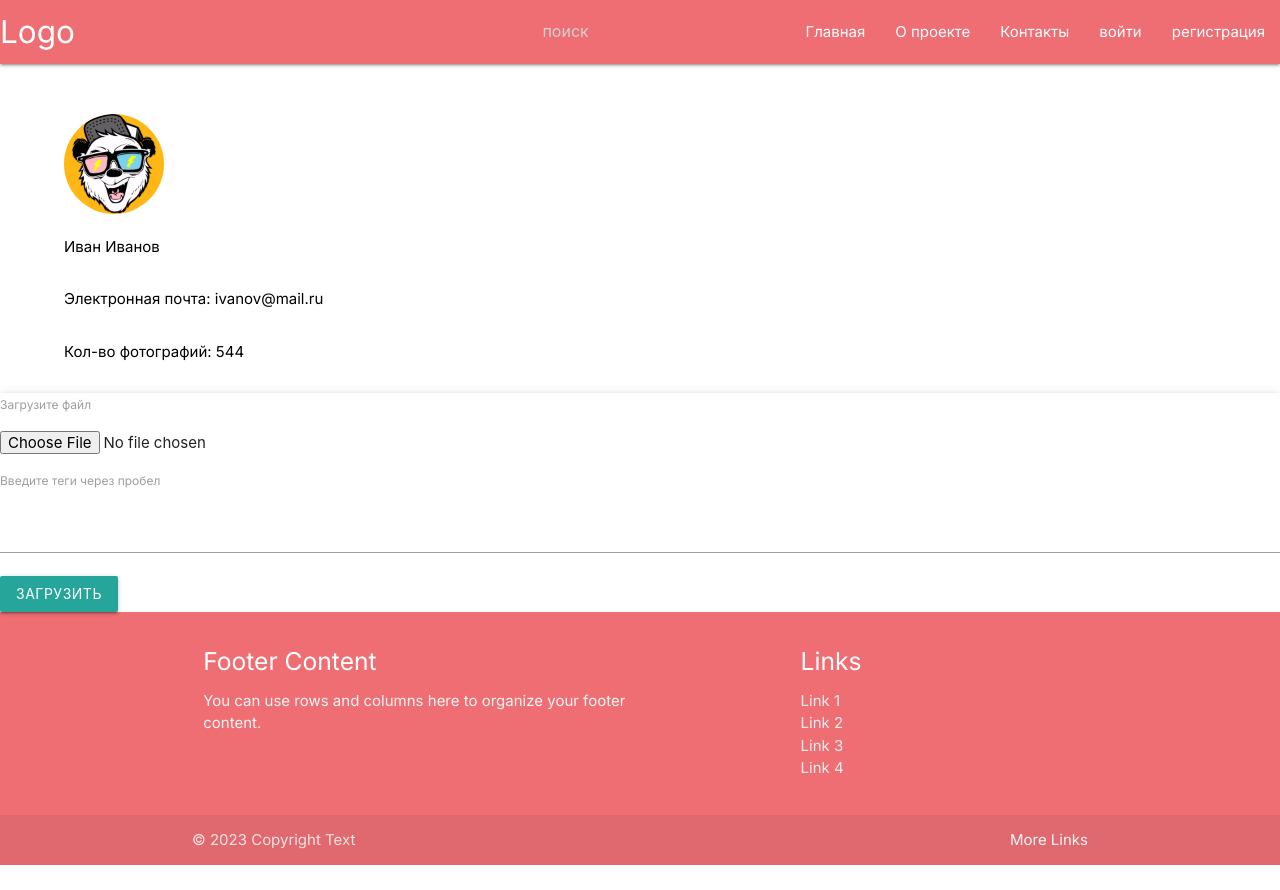
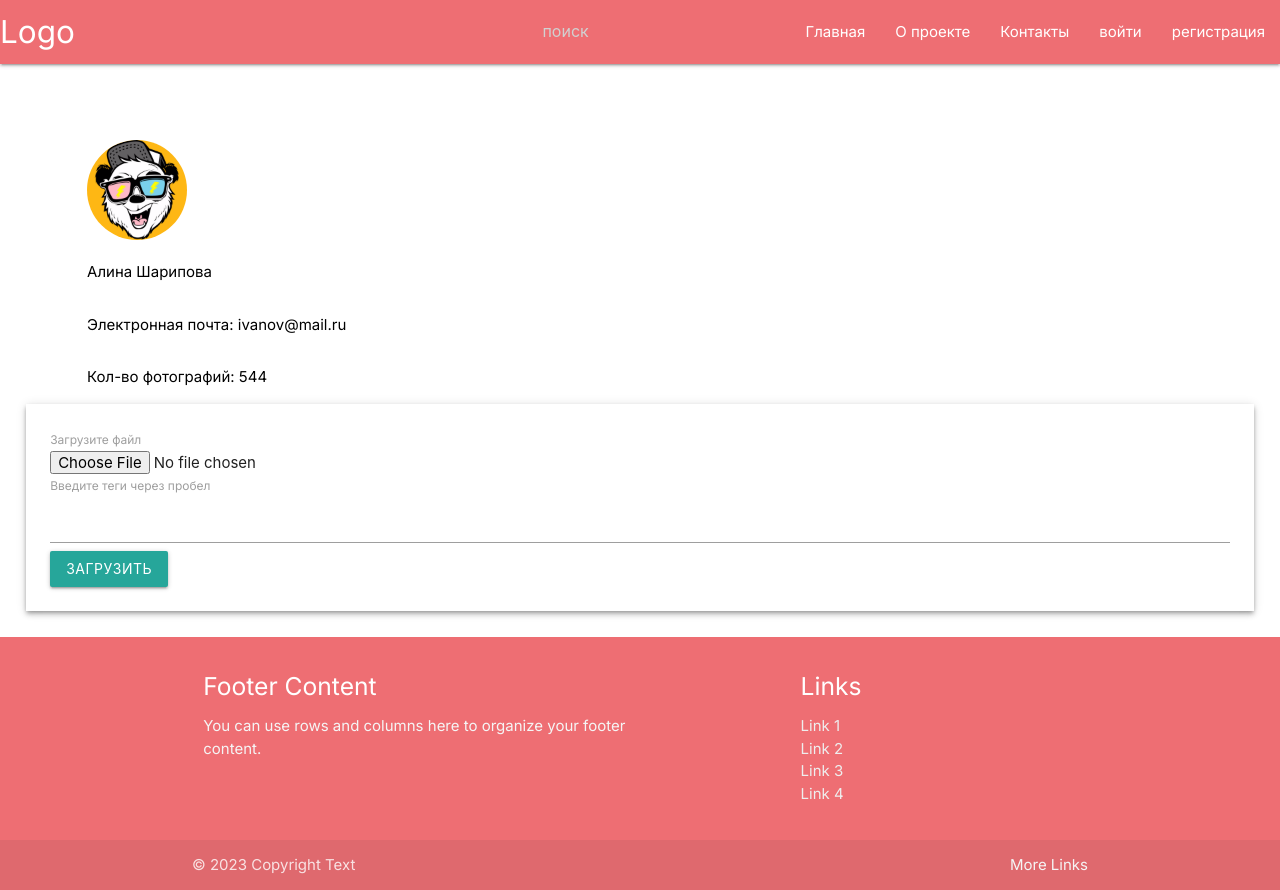
Before and after one commit to RuslanSharipov63/nextUpdate, a Next.js app: page /account in a window 1280 px wide. Before the commit the page ends 865 px from the top, so only its background shows below. Built offline with nearby package versions, Linux system fonts and the light colour scheme.

Commit message:
create components helpertext and label

```diff
--- a/app/account/Account.module.css
+++ b/app/account/Account.module.css
@@ -0,0 +1,7 @@
+.formContainer {
+  padding: 2%;
+}
+
+.container {
+  padding: 2%;
+}
--- a/app/account/page.tsx
+++ b/app/account/page.tsx
@@ -1,12 +1,14 @@
 "use client";
 import { useState } from "react";
 import Button from "@/components/Button";
-/* import Image from "next/image";
-import styles from "./Account.module.css"; */
+/* import Image from "next/image";*/
+import styles from "./Account.module.css";
 import ProfileCard from "@/components/ProfileCard";
 import TextFieldUploads from "@/components/TextFieldUploads";
 import TextField from "@/components/TextField";
 import InfoImage from "@/components/InfoImage";
+import HelperText from "@/components/HelperText";
+import LabelText from "@/components/LabelText";
 
 const regValue = /^[0-9A-ZА-ЯЁ]+$/i;
 
@@ -27,11 +29,9 @@ const AccountPage = () => {
     setTags(e);
     setError({ ...error, fileUpload: "", tags: "" });
   };
-
   const handleFocus = () => {
     setTags("");
   };
-
   const handleUpload = async (e: React.ChangeEvent<HTMLInputElement>) => {
     e.preventDefault();
     if (!selectedFile) {
@@ -48,27 +48,17 @@ const AccountPage = () => {
       });
       return;
     }
-
     alert("ok");
-    console.log(selectedFile);
   };
 
   return (
-    <>
+    <div className={styles.container}>
       <ProfileCard />
-      <div className="z-depth-2">
-        <p>
-          <label htmlFor="tags">Загрузите файл</label>
-        </p>
+      <div className={`${styles.formContainer} z-depth-2`}>
+        <LabelText text={"Загрузите файл"} />
         <TextFieldUploads typeText={"file"} funcChange={handleChange} />
-        <p>
-          <span className="helper-text">
-            {error.fileUpload === "" ? null : error.fileUpload}
-          </span>
-        </p>
-        <p>
-          <label htmlFor="tags">Введите теги через пробел</label>
-        </p>
+        <HelperText text={error.fileUpload} />
+        <LabelText text={"Введите теги через пробел"} />
         <TextField
           typeText={"text"}
           valueText={tags}
@@ -77,16 +67,11 @@ const AccountPage = () => {
           nameText="теги"
           idText={"теги"}
         />
-        <p>
-          <span className="helper-text">
-            {error.tags === "" ? null : error.tags}
-          </span>
-        </p>
-
+        <HelperText text={error.tags} />
         <Button text="загрузить" funcClick={handleUpload} />
         {selectedFile && <InfoImage info={selectedFile} />}
       </div>
-    </>
+    </div>
   );
 };
 
--- /dev/null
+++ b/components/HelperText.tsx
@@ -0,0 +1,13 @@
+import { FC } from "react";
+type HelperTextProps = {
+  text?: string | boolean | null;
+};
+const HelperText: FC<HelperTextProps> = ({ text }) => {
+  return (
+    <div>
+      <span className="helper-text">{text && text}</span>
+    </div>
+  );
+};
+
+export default HelperText;
--- /dev/null
+++ b/components/LabelText.tsx
@@ -0,0 +1,15 @@
+import { FC } from "react";
+
+type LabelTextProps = {
+  text: string;
+};
+
+const LabelText: FC<LabelTextProps> = ({ text }) => {
+  return (
+    <div>
+      <label>{text}</label>
+    </div>
+  );
+};
+
+export default LabelText;
--- a/components/ProfileCard.tsx
+++ b/components/ProfileCard.tsx
@@ -15,7 +15,7 @@ const ProfileCard = () => {
                     />
                 </div>
                 <div className={styles.infoProfile}>
-                    <p className="black-text">Иван Иванов</p>
+                    <p className="black-text">Алина Шарипова</p>
                     <p className="black-text">Электронная почта: ivanov@mail.ru</p>
                     <p className="black-text">Кол-во фотографий: 544</p>
 
```
Also changed, not shown: app/auth/page.tsx (+8 -12 lines), app/registration/page.tsx (+8 -5 lines), public/image/profile/tigr.jpg (deleted).
